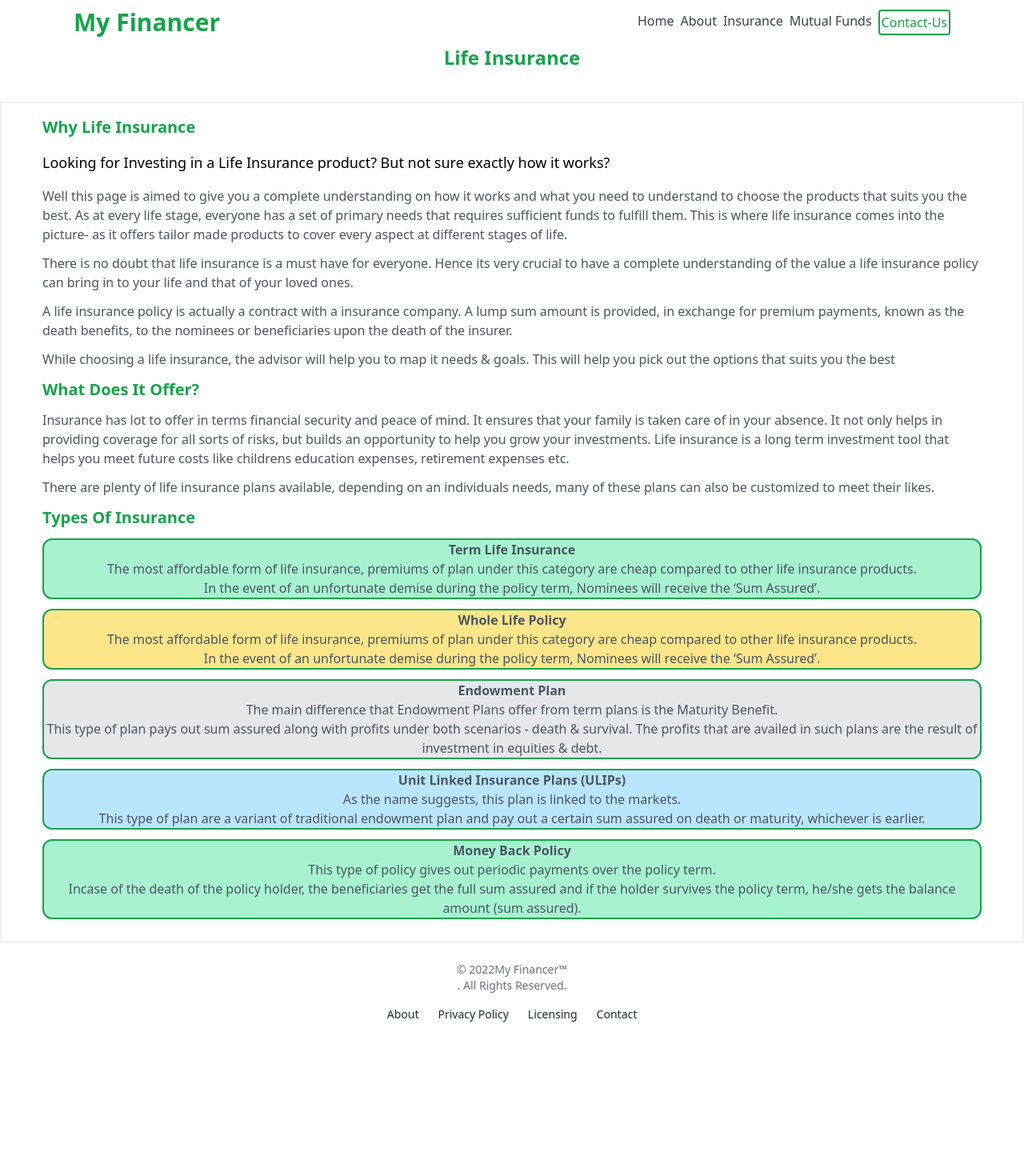
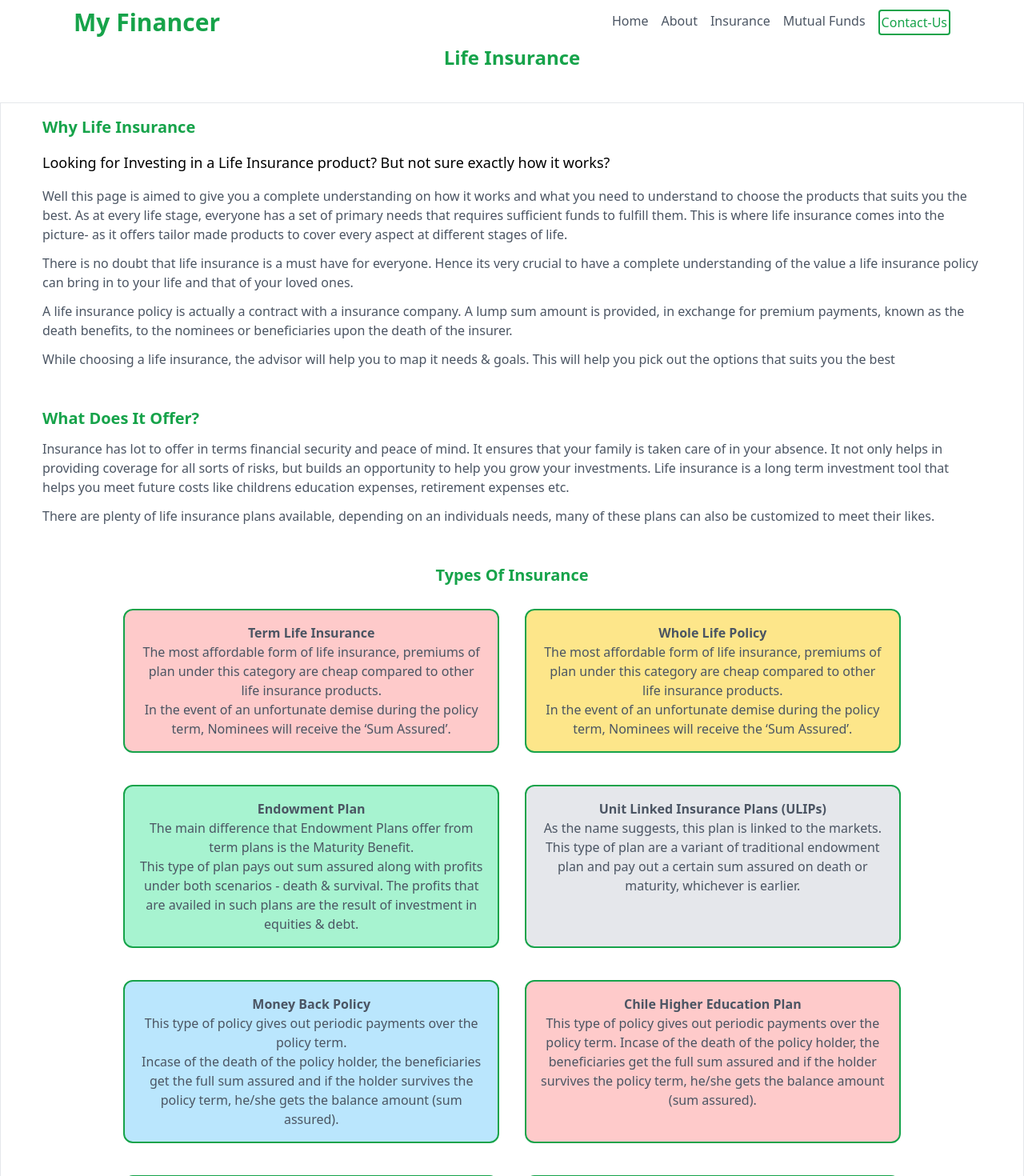
Before and after one commit to veeresh-27/businessProfile, a Next.js app: page /insurance in a window 1280 px wide. Shown: the top 1470 px of the page at 80% size. Before the commit the page ends 1302 px from the top, so only its background shows below. Built offline with nearby package versions, Linux system fonts and the light colour scheme.

Commit message:
ui changes

```diff
--- a/components/Links/index.js
+++ b/components/Links/index.js
@@ -1,8 +1,9 @@
 import React from "react";
 // import { NavLink } from "react-router-dom";
-import Link from "next/link";
+import { useRouter } from "next/router";
 
-export const Links = ({ isOnMobile = false, setMobNav = null }) => {
+export const Links = ({ isOnMobile = false, setMobNav }) => {
+  const router = useRouter();
   const navLinkTitle = [
     {
       name: "Home",
@@ -31,18 +32,24 @@
     },
   ];
 
+  const handleClickOnLink = (link) => {
+    router.push(`${link}`);
+    if (isOnMobile) {
+      setMobNav(false);
+    }
+  };
+
   return (
     <div
-      className={`relative flex items-center justify-between gap-2 text-l text-gray-700 font-medium p-3 ${
-        isOnMobile ? "flex-col" : null
+      className={`relative flex items-center justify-between gap-4 text-l  font-medium p-3 ${
+        isOnMobile ? "flex-col text-gray-200" : "text-gray-600"
       }`}
     >
       {navLinkTitle.map(({ name, title, style, link }) => (
-        <Link
+        <div
           title={title ? `${title}` : null}
           key={title}
-          href={`${link}`}
-          onClick={setMobNav ? () => setMobNav(false) : null}
+          onClick={() => handleClickOnLink(link)}
           className={
             style
               ? `${style}`
@@ -53,7 +60,7 @@
           {name !== "Contact-Us" && (
             <div className="h-1 w-0 rounded translate-all ease-in duration-200 opacity-0 bg-green-600 group-hover:opacity-100 group-hover:w-3/5 "></div>
           )}
-        </Link>
+        </div>
       ))}
     </div>
   );
--- a/components/card/index.js
+++ b/components/card/index.js
@@ -1,16 +1,18 @@
 import Image from "next/image";
+import { useRouter } from "next/router";
 //import mutual from "../../public/img/mutual_fund.png";
 
 export const Card = ({
   image,
-  link = "/",
+  link = "",
   title = "Head",
   des = "loremdfv invifd eodivn eoinfv def dfvef",
 }) => {
+  const router = useRouter();
   return (
     <div className="rounded-lg shadow-lg bg-white max-w-xs">
       {image ? (
-        <a href={link}>
+        <a href={link ? link : "/"}>
           <Image className="rounded-md" src={image} alt={`${title} img`} />
         </a>
       ) : null}
@@ -21,6 +23,7 @@
           type="button"
           title={`Read about ${title}`}
           className="inline-block px-6 py-2 border-2 border-green-600 text-green-600 font-medium text-xs leading-tight uppercase rounded hover:bg-black hover:bg-opacity-5 focus:outline-none focus:ring-0 transition duration-150 ease-in-out"
+          onClick={() => (link ? router.push(link) : null)}
         >
           Read More
         </button>
--- a/components/header/index.js
+++ b/components/header/index.js
@@ -22,13 +22,13 @@
         <IconBurger />
       </div>
       <div
-        className={`flex flex-col absolute w-1/3 bg-gray-900 top-12 right-0 p-3 z-99  ${
+        className={`flex flex-col rounded absolute w-1/3 bg-gray-900 top-12 right-0 p-3 z-99  ${
           mobNav
-            ? "transfrom translate-x-0"
-            : "transfrom translate-x-full opacity-0"
+            ? "transform translate-x-0"
+            : "transform translate-x-full opacity-0"
         } translate-all ease-in-out duration-200`}
       >
-        <Links isOnMobile setMobNav />
+        <Links isOnMobile setMobNav={setMobNav} />
       </div>
     </div>
   );
--- a/components/insuranceCard/index.js
+++ b/components/insuranceCard/index.js
@@ -1,9 +1,15 @@
 export const InsuranceCard = ({ title, lines, id }) => {
-  const cardColors = ["emerald-200", "amber-200", "gray-200", "sky-200"];
+  const cardColors = [
+    "bg-red-200",
+    "bg-amber-200",
+    "bg-emerald-200",
+    "bg-gray-200",
+    "bg-sky-200",
+  ];
   return (
     <div
-      className={` border-2 border-green-600  bg-${
-        cardColors[(id - 1) % cardColors.length]
+      className={`flex flex-col w-5/5 md:w-2/5 border-2  border-green-600 p-4  ${
+        cardColors ? `${cardColors[(id - 1) % cardColors.length]}` : null
       } rounded-xl text-md   text-center font-base text-gray-600 my-3 `}
     >
       <h2 className="text-md  font-bold">{title}</h2>
--- a/pages/index.js
+++ b/pages/index.js
@@ -1,13 +1,8 @@
 import Head from "next/head";
-// import styles from '../styles/Home.module.css'
-import { Footer } from "../components/Footer";
-//import Image from "next/image";
 import mutual from "../public/img/mutual_fund.png";
 import life from "../public/img/life-insurance.png";
 import cal from "../public/img/premium_calculator.png";
-//import { IconArrow } from "../public/icons/iconArrow";
 import { Card } from "../components/card";
-// import {Footer} from "../components/Footer";
 
 export default function Home() {
   const cards = [
@@ -16,18 +11,21 @@
       title: "Mutual Funds",
       des: "Get future-ready by investing in mutual funds, a professionally managed investing program & fulfill your long term",
       image: mutual,
+      link: "/mutualfunds",
     },
     {
       id: 2,
       title: "Life Insurance",
       des: "Life a journey filled with uncertainties,so why not plan to counter those with confidence?",
       image: life,
+      link: "/insurance",
     },
     {
       id: 3,
       title: "Health Insurance",
       des: "Get adequate property, accident coverage & travel insurance with plans that meets your requirements the best.",
       image: cal,
+      link: "/insurance",
     },
   ];
   return (
@@ -70,12 +68,11 @@
           </h4>
         </div>
         <div className="flex justify-center gap-10  my-6 flex-wrap ">
-          {cards.map(({ id, title, des, image }) => (
-            <Card key={id} title={title} des={des} image={image} />
+          {cards.map(({ id, title, des, image, link }) => (
+            <Card key={id} title={title} des={des} image={image} link={link} />
           ))}
         </div>
       </div>
-      <Footer />
     </div>
   );
 }
--- a/pages/insurance/index.js
+++ b/pages/insurance/index.js
@@ -61,6 +61,51 @@
           "                he/she gets the balance amount (sum assured).",
       ],
     },
+    {
+      id: 6,
+      title: "Chile Higher Education Plan",
+      lines: [
+        "This type of policy gives out periodic payments over the policy term.\n" +
+          "\n" +
+          "Incase of the death of the policy holder, the beneficiaries get the full sum assured and if the holder survives the policy term, he/she gets the balance amount (sum assured).",
+      ],
+    },
+    {
+      id: 7,
+      title: "Daughter Marriage Plan",
+      lines: [
+        "This type of policy gives out periodic payments over the policy term.\n" +
+          "\n" +
+          "Incase of the death of the policy holder, the beneficiaries get the full sum assured and if the holder survives the policy term, he/she gets the balance amount (sum assured).",
+      ],
+    },
+    {
+      id: 8,
+      title: "Happy Retirement Plan",
+      lines: [
+        "This type of policy gives out periodic payments over the policy term.\n" +
+          "\n" +
+          "Incase of the death of the policy holder, the beneficiaries get the full sum assured and if the holder survives the policy term, he/she gets the balance amount (sum assured).",
+      ],
+    },
+    {
+      id: 9,
+      title: "Tac Benefit Plan",
+      lines: [
+        "This type of policy gives out periodic payments over the policy term.\n" +
+          "\n" +
+          "Incase of the death of the policy holder, the beneficiaries get the full sum assured and if the holder survives the policy term, he/she gets the balance amount (sum assured).",
+      ],
+    },
+    {
+      id: 10,
+      title: "Lifetime Income & Protection Plam",
+      lines: [
+        "This type of policy gives out periodic payments over the policy term.\n" +
+          "\n" +
+          "Incase of the death of the policy holder, the beneficiaries get the full sum assured and if the holder survives the policy term, he/she gets the balance amount (sum assured).",
+      ],
+    },
   ];
 
   return (
@@ -111,7 +156,7 @@
               </p>
             </div>
           </div>
-          <div>
+          <div className="mt-12">
             <h1 className="text-xl font-bold text-green-600 ">
               What Does It Offer?
             </h1>
@@ -131,10 +176,11 @@
               to meet their likes.
             </p>
           </div>
-          <div>
+          <div className="flex flex-col items-center mt-12">
             <h1 className="text-xl font-bold text-green-600 ">
               Types Of Insurance
             </h1>
+            <div className="flex flex-wrap gap-x-8 gap-y-4 justify-center mt-4">
               {insurancePlans.map((plan) => (
                 <InsuranceCard
                   key={plan.id}
@@ -143,66 +189,7 @@
                   id={plan.id}
                 />
               ))}
-            {/*<div className=" border-2 border-green-600  bg-sky-200 rounded-xl text-md   text-center font-base text-gray-600 my-3 ">*/}
-            {/*  <h2 className="text-md  font-bold">Term Life Insurance</h2>*/}
-            {/*  <p>*/}
-            {/*    The most affordable form of life insurance, premiums of plan*/}
-            {/*    under this category are cheap compared to other life insurance*/}
-            {/*    products.*/}
-            {/*  </p>*/}
-            {/*  <p>*/}
-            {/*    In the event of an unfortunate demise during the policy term,*/}
-            {/*    Nominees will receive the ‘Sum Assured’.*/}
-            {/*  </p>*/}
-            {/*</div>*/}
-
-            {/*<div className=" border-2 border-green-600 bg-emerald-200 rounded-xl text-md   text-center font-base text-gray-600 my-3 ">*/}
-            {/*  <h2 className="text-md  font-bold">Whole Life Policy</h2>*/}
-            {/*  <p>*/}
-            {/*    The most affordable form of life insurance, premiums of plan*/}
-            {/*    under this category are cheap compared to other life insurance*/}
-            {/*    products.*/}
-            {/*  </p>*/}
-            {/*  <p>*/}
-            {/*    In the event of an unfortunate demise during the policy term,*/}
-            {/*    Nominees will receive the ‘Sum Assured’.*/}
-            {/*  </p>*/}
-            {/*</div>*/}
-            {/*<div className=" border-2 border-green-600 bg-amber-200 rounded-xl  text-md   text-center font-base text-gray-600 my-3 ">*/}
-            {/*  <h2 className="text-md  font-bold">Endowment Plan</h2>*/}
-            {/*  <p>*/}
-            {/*    One main difference that Endowment Plans offer from term plans*/}
-            {/*    is the Maturity Benefit.*/}
-            {/*  </p>*/}
-            {/*  <p>*/}
-            {/*    This type of plan pays out sum assured along with profits under*/}
-            {/*    both scenarios - death & survival. The profits that are availed*/}
-            {/*    in such plans are the result of investment in equities & debt.*/}
-            {/*  </p>*/}
-            {/*</div>*/}
-            {/*<div className=" border-2 border-green-600 bg-gray-200 rounded-xl   text-md   text-center font-base text-gray-600 my-3 ">*/}
-            {/*  <h2 className="text-md  font-bold">*/}
-            {/*    Unit Linked Insurance Plans (ULIPs)*/}
-            {/*  </h2>*/}
-            {/*  <p>As the name suggests, this plan is linked to the markets.</p>*/}
-            {/*  <p>*/}
-            {/*    This type of plan are a variant of traditional endowment plan*/}
-            {/*    and pay out a certain sum assured on death or maturity,*/}
-            {/*    whichever is earlier.*/}
-            {/*  </p>*/}
-            {/*</div>*/}
-            {/*<div className=" border-2 border-green-600  bg-sky-200 rounded-xl   text-md   text-center font-base text-gray-600 my-3 ">*/}
-            {/*  <h2 className="text-md  font-bold">Money Back Policy</h2>*/}
-            {/*  <p>*/}
-            {/*    This type of policy gives out periodic payments over the policy*/}
-            {/*    term.*/}
-            {/*  </p>*/}
-            {/*  <p>*/}
-            {/*    Incase of the death of the policy holder, the beneficiaries get*/}
-            {/*    the full sum assured and if the holder survives the policy term,*/}
-            {/*    he/she gets the balance amount (sum assured).*/}
-            {/*  </p>*/}
-            {/*</div>*/}
+            </div>
           </div>
         </div>
       </div>
```
Also changed, not shown: pages/mutualfunds/index.js (+11 -6 lines), public/img/mf.jpg (added). Lines whose indentation alone changed are shown as unchanged.
